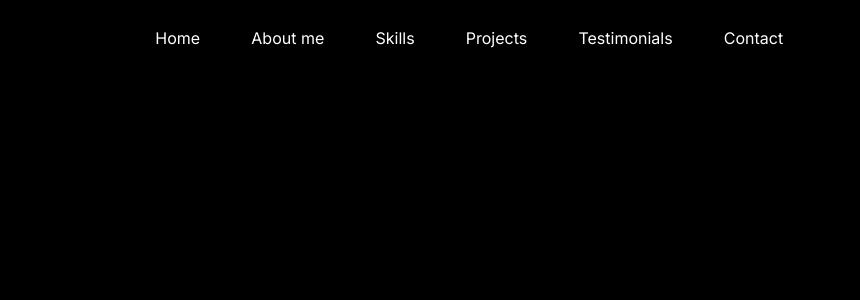
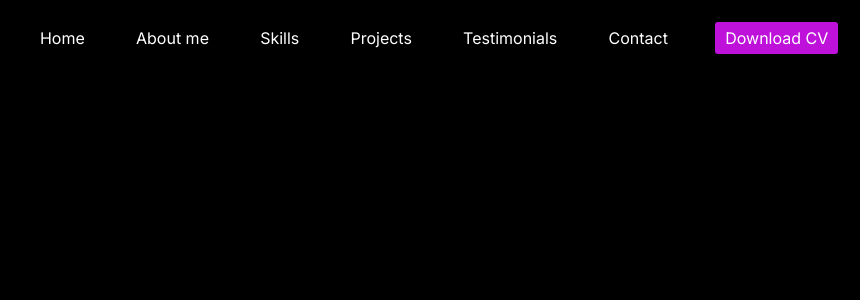
Before and after one commit to MadalenaAntunes/Portfolio, a Next.js app: page / in a window 1280 px wide. Shown: the top 300 px of the page, without its empty margins (420-1280 px from the left). Built offline with nearby package versions, Linux system fonts and the light colour scheme.

Commit message:
botao download cv

```diff
--- /dev/null
+++ b/src/components/CVButton.jsx
@@ -0,0 +1,22 @@
+"use client";
+import styles from "../styles/cvButton.module.css";
+import React from "react";
+
+const CVButton = () => {
+  const handleDownload = () => {
+    const link = document.createElement("a");
+    link.href = "/[ENG] Madalena Antunes CV";
+    link.download = "MadalenaAntunes_CV.pdf";
+    document.body.appendChild(link);
+    link.click();
+    document.body.removeChild(link);
+  };
+
+  return (
+    <button onClick={handleDownload} className={styles.cvBtn}>
+      Download CV
+    </button>
+  );
+};
+
+export default CVButton;
--- a/src/components/NavBar.jsx
+++ b/src/components/NavBar.jsx
@@ -1,4 +1,5 @@
 import styles from "../styles/navBar.module.css";
+import CVButton from "./CVButton";
 
 const NavBar = () => {
   return (
@@ -10,7 +11,9 @@ const NavBar = () => {
         <li className={styles.liNB}>Projects</li>
         <li className={styles.liNB}>Testimonials</li>
         <li className={styles.liNB}>Contact</li>
-        <li className={styles.liNB}>{/* <CVButton /> */}</li>
+        <li className={styles.liNBtn}>
+          <CVButton />
+        </li>
       </ul>
     </nav>
   );
--- /dev/null
+++ b/src/styles/cvButton.module.css
@@ -0,0 +1,7 @@
+.cvBtn {
+  background-color: rgba(190, 18, 218, 1);
+  border-radius: 3px;
+  padding: 4px;
+  padding-left: 10px;
+  padding-right: 10px;
+}
--- a/src/styles/navBar.module.css
+++ b/src/styles/navBar.module.css
@@ -6,4 +6,10 @@
 
 .liNB {
   margin: 2%;
+  cursor: pointer;
 }
+
+.liNBtn {
+  margin: 1.7%;
+  cursor: pointer;
+}
```
Also changed, not shown: 1 other file (tests, documents, lock files or other folders).
